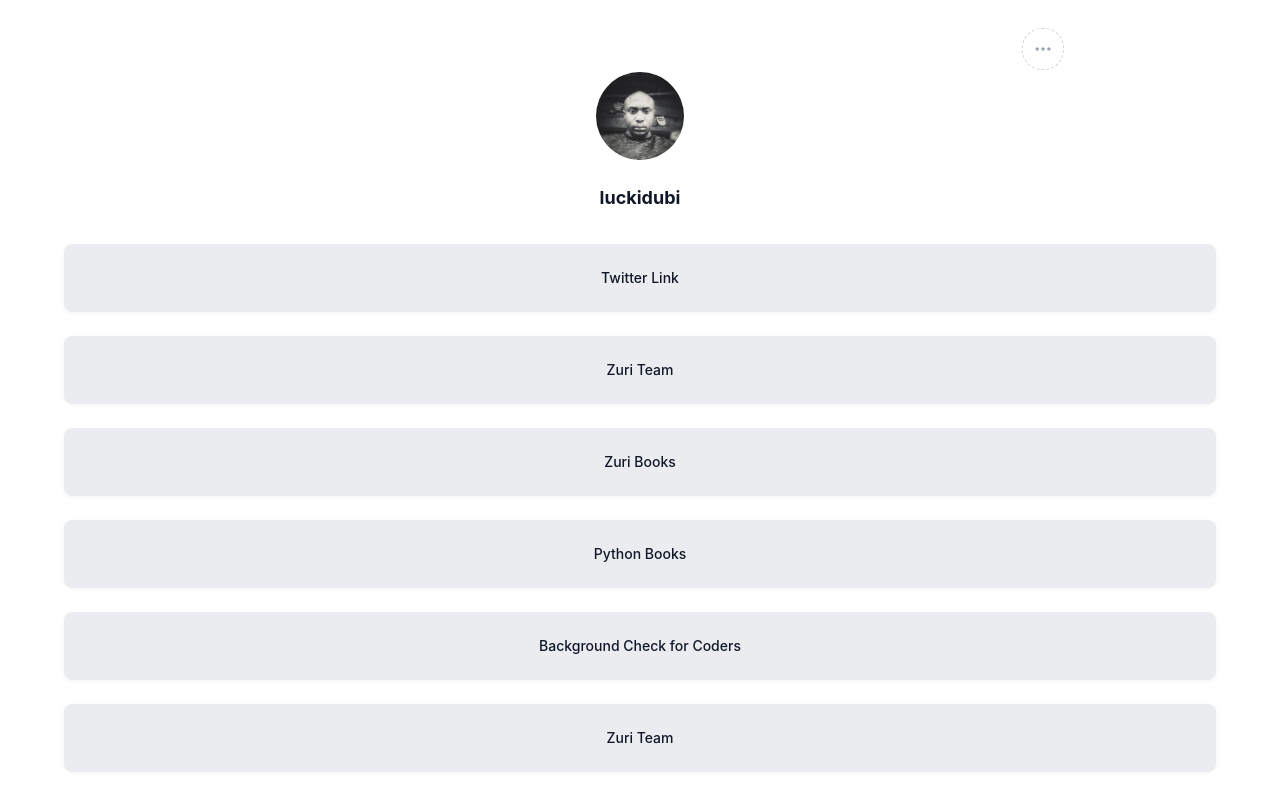
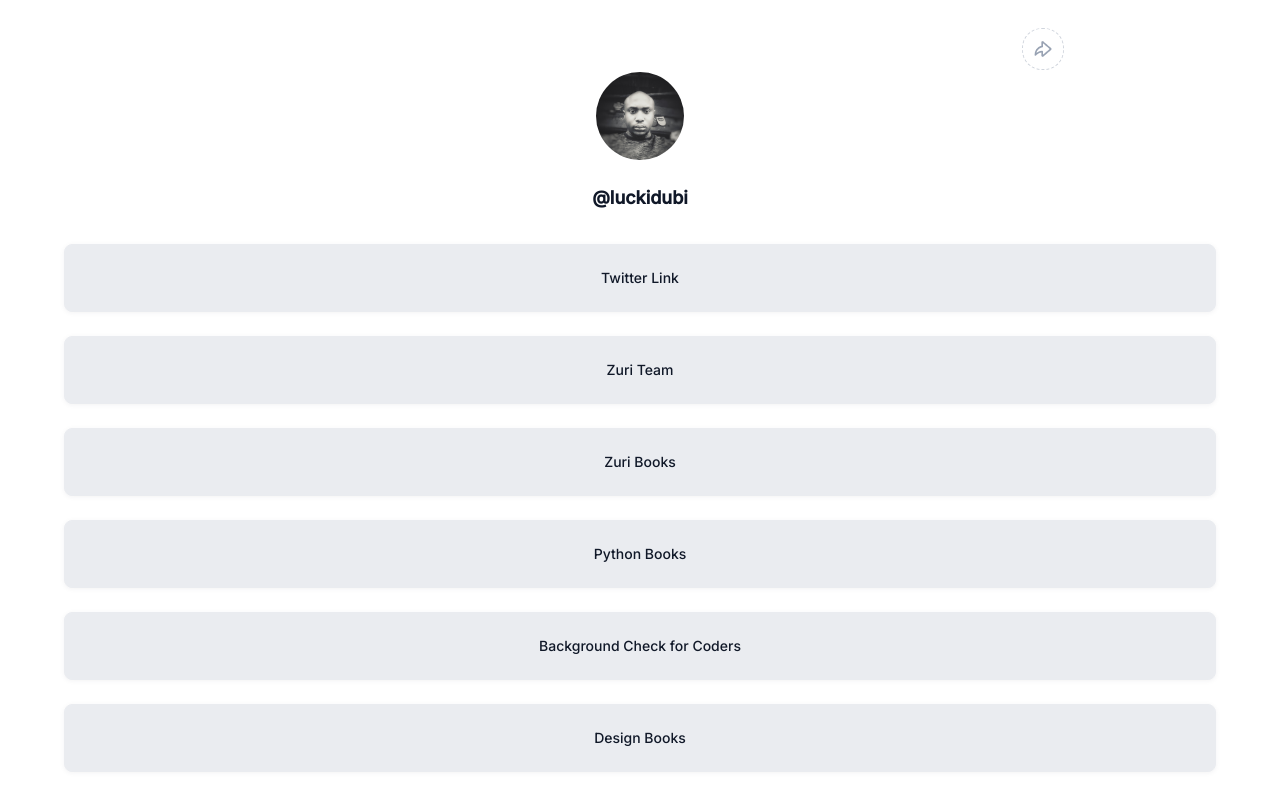
Before and after one commit to Luckidubi/link-page, a React (Vite) app: page / in a window 1280 px wide. Shown: the top 800 px of the page. Built offline with nearby package versions, Linux system fonts and the light colour scheme.

Commit message:
feat: Add props to  components

```diff
--- a/index.html
+++ b/index.html
@@ -2,7 +2,12 @@
 <html lang="en">
   <head>
     <meta charset="UTF-8" />
-
+    <link rel="preconnect" href="https://fonts.googleapis.com" />
+    <link rel="preconnect" href="https://fonts.gstatic.com" crossorigin />
+    <link
+      href="https://fonts.googleapis.com/css2?family=Inter:wght@500&display=swap"
+      rel="stylesheet"
+    />
     <meta name="viewport" content="width=device-width, initial-scale=1.0" />
     <title>Link Page</title>
   </head>
--- a/src/ProfileButton.jsx
+++ b/src/ProfileButton.jsx
@@ -3,7 +3,8 @@
     <>
       <div className="main-profile-option">
         <div className="main-profile-option-content">
-          <img src="/dots-horizontal.png" alt="menu button" />
+          <img id="visible" src="/dots-horizontal.png" alt="menu button" />
+          <img  id="invisible" src="/Icon.png" alt="menu button" />
         </div>
       </div>
     </>
--- a/src/ProfileInfo.jsx
+++ b/src/ProfileInfo.jsx
@@ -1,13 +1,14 @@
 import ProfileButton from "./ProfileButton";
 import Avatar from "./Avatar";
 import ProfileName from './ProfileName'
-export default function ProfileInfo(props) {
+export default function ProfileInfo() {
   return (
     <>
       <div className="main-profile-section">
         <Avatar/>
 
-        <ProfileName/>
+        <ProfileName id="twitter" name="@luckidubi"/>
+        <ProfileName className="hidden" id="slack" name="@Luckidubi"/>
 
        <ProfileButton/>
       </div>
--- a/src/ProfileLinks.jsx
+++ b/src/ProfileLinks.jsx
@@ -39,7 +39,7 @@
           title="Get a free book on design, offered by Zuri"
           url=" https://books.zuri.team/design-rules"
         >
-          Zuri Team
+          Design Books
         </Link>
       </div>
     </>
--- a/src/ProfileName.jsx
+++ b/src/ProfileName.jsx
@@ -3,11 +3,9 @@
     return(
         <>
         <div className="main-profile-name">
-          <p id="twitter">luckidubi</p>
+          <p {...props} id={props.id}>{props.name}</p>
         </div>
-        <div className="main-profile-name hidden">
-          <p id="slack">@Luckidubi</p>
-        </div>
+
         </>
     )
 }
--- a/src/index.css
+++ b/src/index.css
@@ -64,8 +64,6 @@
   width: 88px;
   height: 88px;
 
-  /* background: url('/pic.jpeg');
-  background-size: 88px; */
   border-radius: 275px;
 
   flex: none;
@@ -87,7 +85,7 @@
   order: 1;
   align-self: stretch;
 
-  /* z-index: 1; */
+  z-index: 1;
 }
 .hidden {
   display: none;
@@ -245,6 +243,10 @@
   flex-grow: 1;
 }
 
+#invisible {
+  display: none;
+}
+
 .footer-section {
   display: flex;
   flex-direction: column;
@@ -319,6 +321,12 @@
   .main-profile-option {
     right: 208px;
   }
+  #visible {
+    display: none;
+  }
+  #invisible {
+    display: inline-flex;
+  }
 }
 @media only screen and (min-width: 1440px) {
   .footer-section,
```
